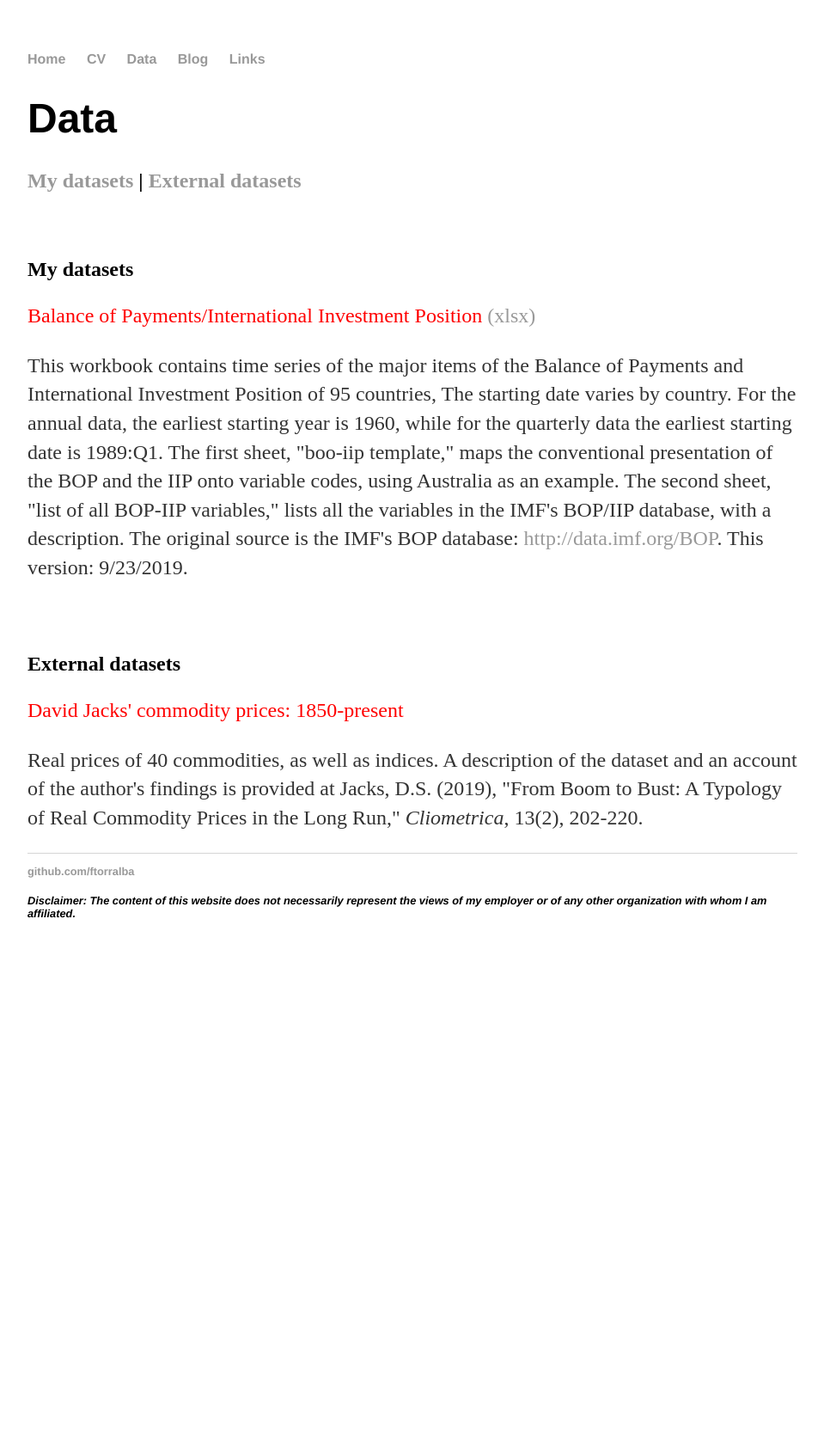
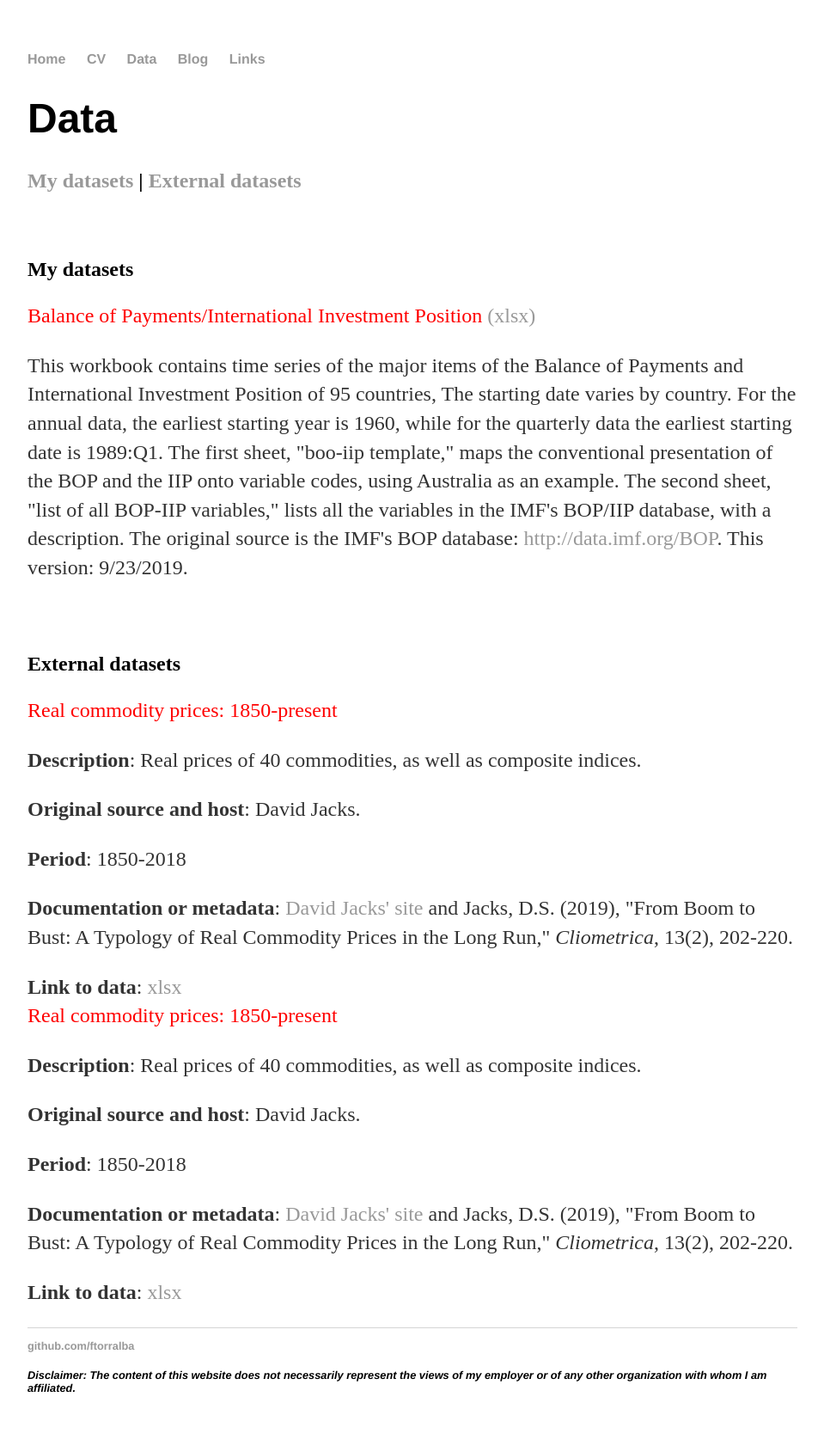
Before and after one commit to ftorralba/ftorralba.github.io, a Jekyll site: the page built from data.html, in a window 1280 px wide. Shown: the whole page at 86% size, without its empty margins (160-1119 px from the left). Built offline with Jekyll 4.4.1, drawn with Linux system fonts in a browser that asks for light colours; before the commit the page ends 1130 px from its top, so only the background shows below that.

Commit message:
adding content and changing format

```diff
--- a/data.html
+++ b/data.html
@@ -24,10 +24,30 @@ title: Data
 	<br />
   <h2 id="external_datasets">External datasets</h2>
 	<p>
-  <a href="https://www.sfu.ca/~djacks/data/boombust/index.html"><font color="red">David Jacks' commodity prices: 1850-present</font></a>
+  <font color="red">Real commodity prices: 1850-present</font>
 	<p>
-  Real prices of 40 commodities, as well as indices. A description of the dataset and an account of the author's findings is provided at
-  Jacks, D.S. (2019), "From Boom to Bust: A Typology of Real Commodity Prices in the Long Run," <i>Cliometrica</i>, 13(2), 202-220.
+		<b>Description</b>: Real prices of 40 commodities, as well as composite indices.
 	<p>
+		<b>Original source and host</b>: David Jacks.
+	<p>
+		<b>Period</b>: 1850-2018
+	<p>
+		<b>Documentation or metadata</b>: <a href="https://www.sfu.ca/~djacks/data/boombust/index.html">David Jacks' site</a> and  Jacks, D.S. (2019), "From Boom to Bust: A Typology of Real Commodity Prices in the Long Run," <i>Cliometrica</i>, 13(2), 202-220.
+	<p>
+		<b>Link to data</b>: <a href="https://www.sfu.ca/~djacks/data/boombust/Real%20commodity%20prices,%201850-2018.xlsx">xlsx</a>
+	<br />
+ <font color="red">Real commodity prices: 1850-present</font>
+	<p>
+		<b>Description</b>: Real prices of 40 commodities, as well as composite indices.
+	<p>
+		<b>Original source and host</b>: David Jacks.
+	<p>
+		<b>Period</b>: 1850-2018
+	<p>
+		<b>Documentation or metadata</b>: <a href="https://www.sfu.ca/~djacks/data/boombust/index.html">David Jacks' site</a> and  Jacks, D.S. (2019), "From Boom to Bust: A Typology of Real Commodity Prices in the Long Run," <i>Cliometrica</i>, 13(2), 202-220.
+	<p>
+		<b>Link to data</b>: <a href="https://www.sfu.ca/~djacks/data/boombust/Real%20commodity%20prices,%201850-2018.xlsx">xlsx</a>
+	<br />
+
 
 </div><!-- /.container -->
```
